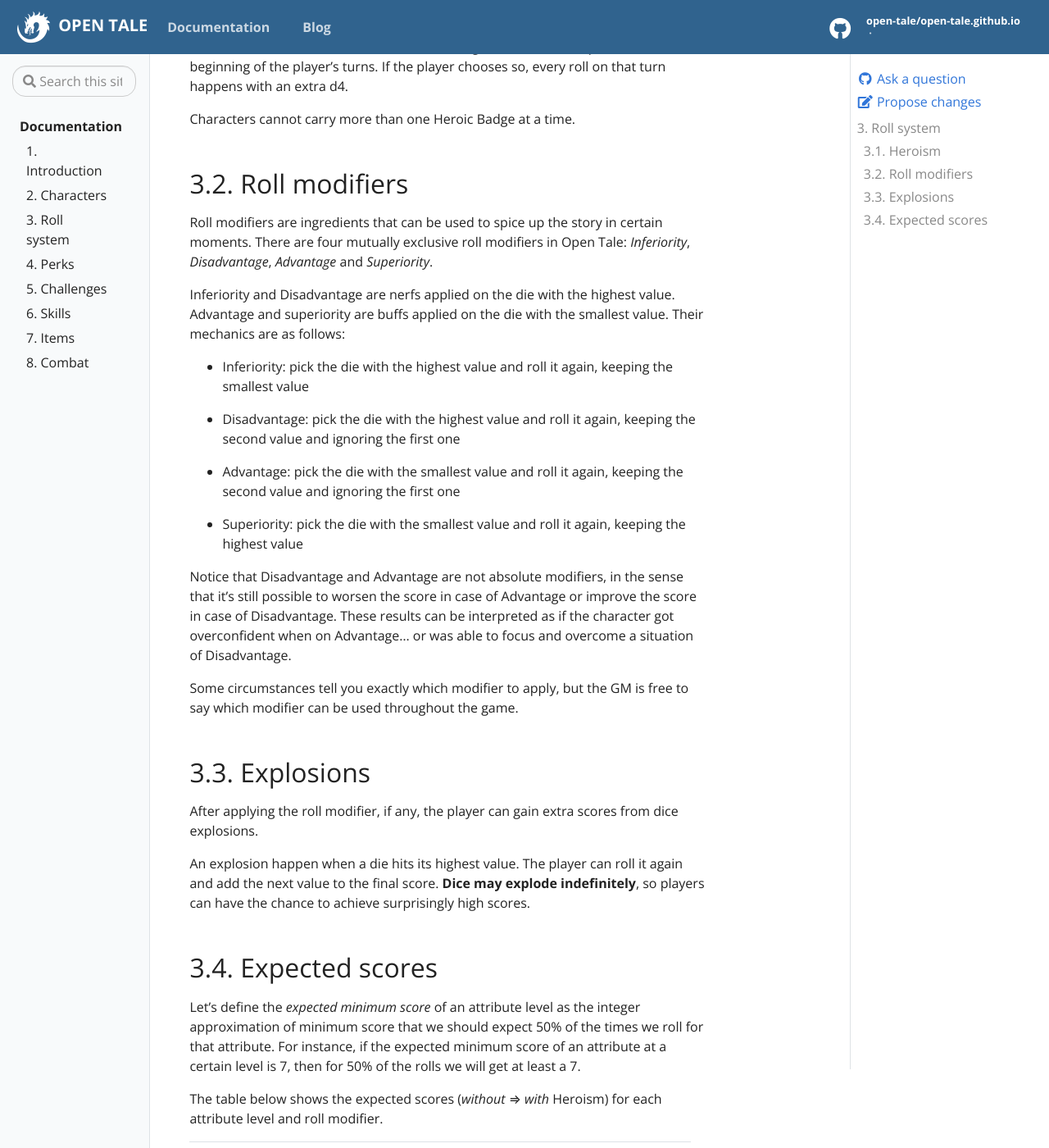
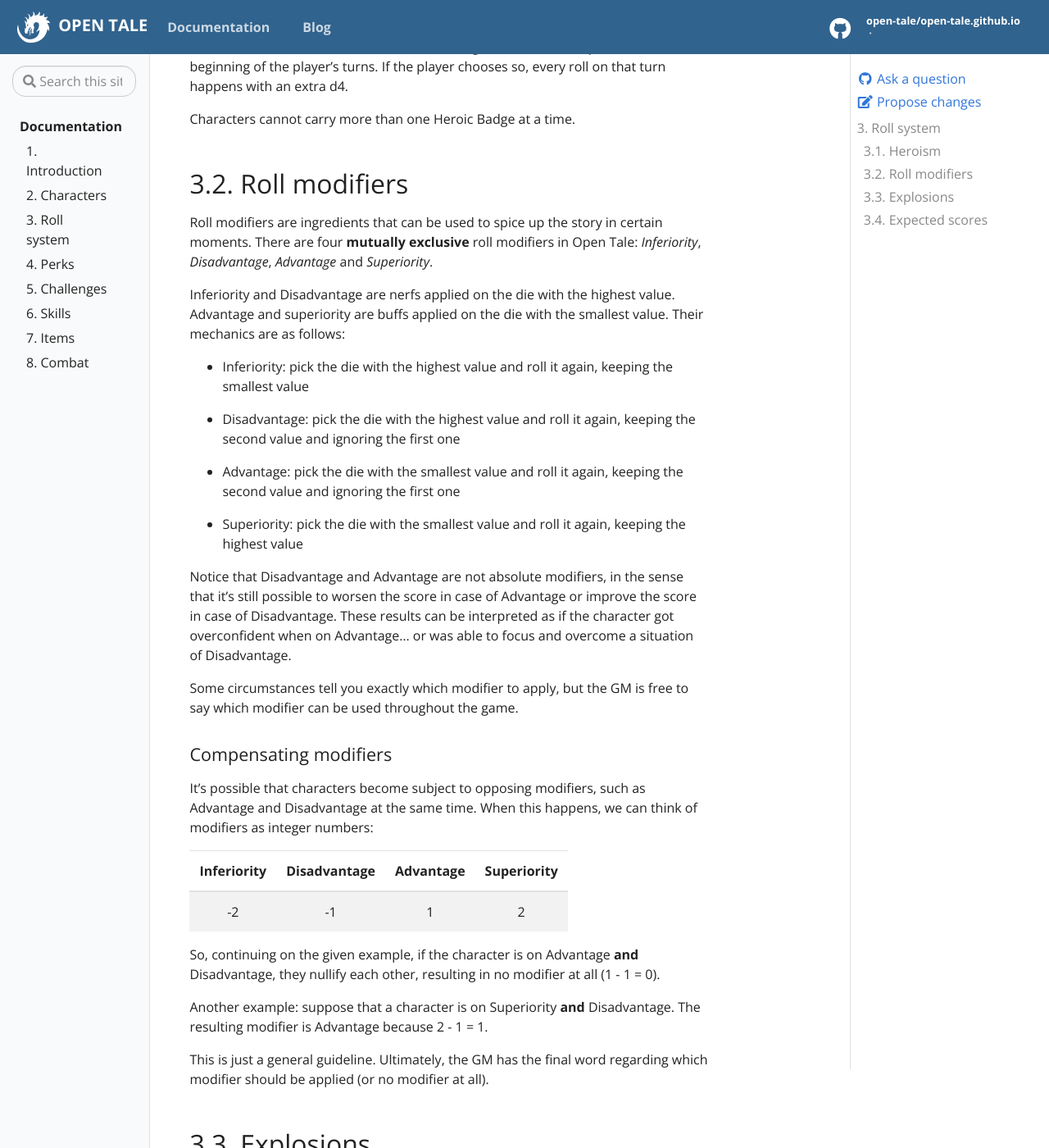
Before and after one commit to open-tale/open-tale.github.io, a Jekyll site: the page built from _docs/03-roll-system.md, in a window 1280 px wide and 1400 px high, scrolled down 649 px. Shown: the whole window at 82% size. Built offline with Jekyll 4.4.1, drawn with Linux system fonts in a browser that asks for light colours.

Commit message:
more content

```diff
--- a/_docs/03-roll-system.md
+++ b/_docs/03-roll-system.md
@@ -35,7 +35,7 @@ Characters cannot carry more than one Heroic Badge at a time.
 ## 3.2. Roll modifiers
 
 Roll modifiers are ingredients that can be used to spice up the story in certain
-moments. There are four mutually exclusive roll modifiers in Open Tale:
+moments. There are four **mutually exclusive** roll modifiers in Open Tale:
 *Inferiority*, *Disadvantage*, *Advantage* and *Superiority*.
 
 Inferiority and Disadvantage are nerfs applied on the die with the highest
@@ -62,6 +62,26 @@ overcome a situation of Disadvantage.
 
 Some circumstances tell you exactly which modifier to apply, but the GM is free
 to say which modifier can be used throughout the game.
+
+#### Compensating modifiers
+
+It's possible that characters become subject to opposing modifiers, such as
+Advantage and Disadvantage at the same time. When this happens, we can think of
+modifiers as integer numbers:
+
+| Inferiority | Disadvantage | Advantage | Superiority
+|:-:|:-:|:-:|:-:
+| -2 | -1 | 1 | 2
+
+So, continuing on the given example, if the character is on Advantage **and**
+Disadvantage, they nullify each other, resulting in no modifier at all (1 - 1 =
+0).
+
+Another example: suppose that a character is on Superiority **and**
+Disadvantage. The resulting modifier is Advantage because 2 - 1 = 1.
+
+This is just a general guideline. Ultimately, the GM has the final word
+regarding which modifier should be applied (or no modifier at all).
 
 ## 3.3. Explosions
 
```
Also changed, not shown: _docs/06-skills.md (+20 -7 lines).
